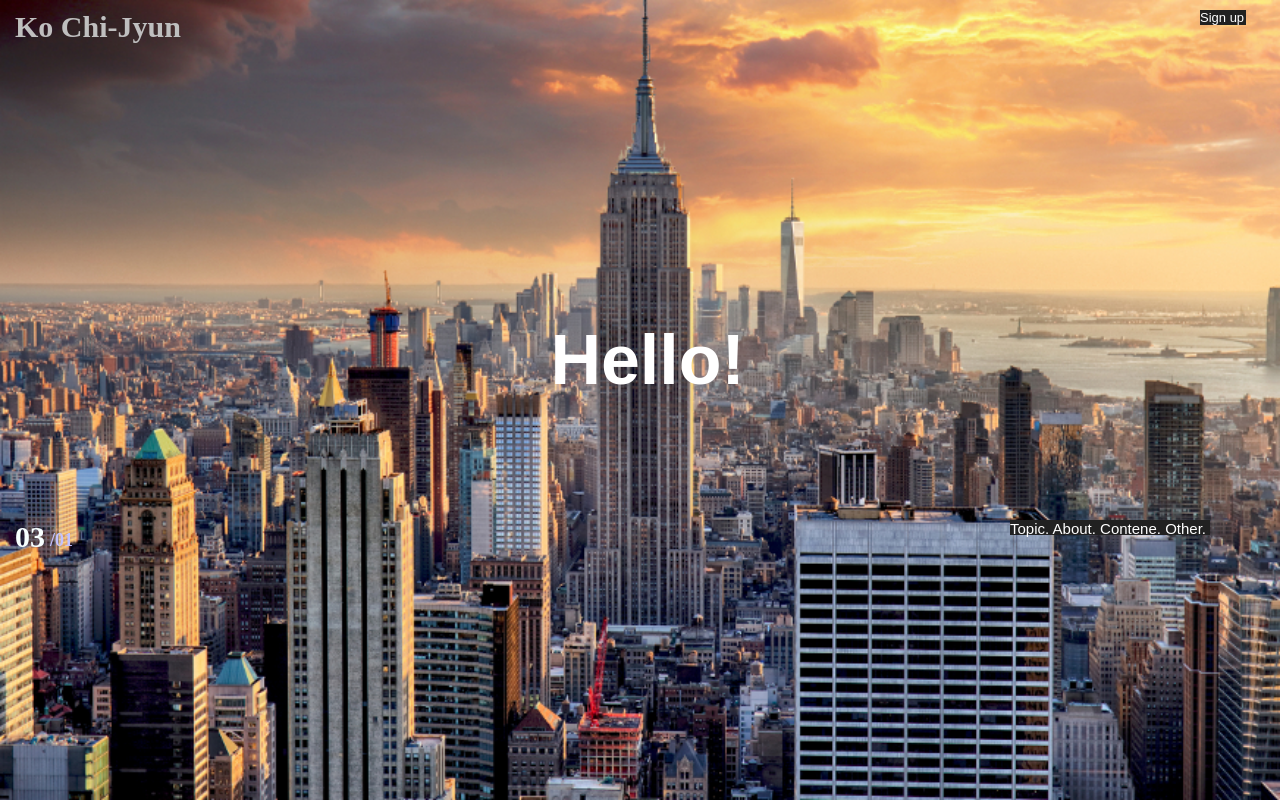
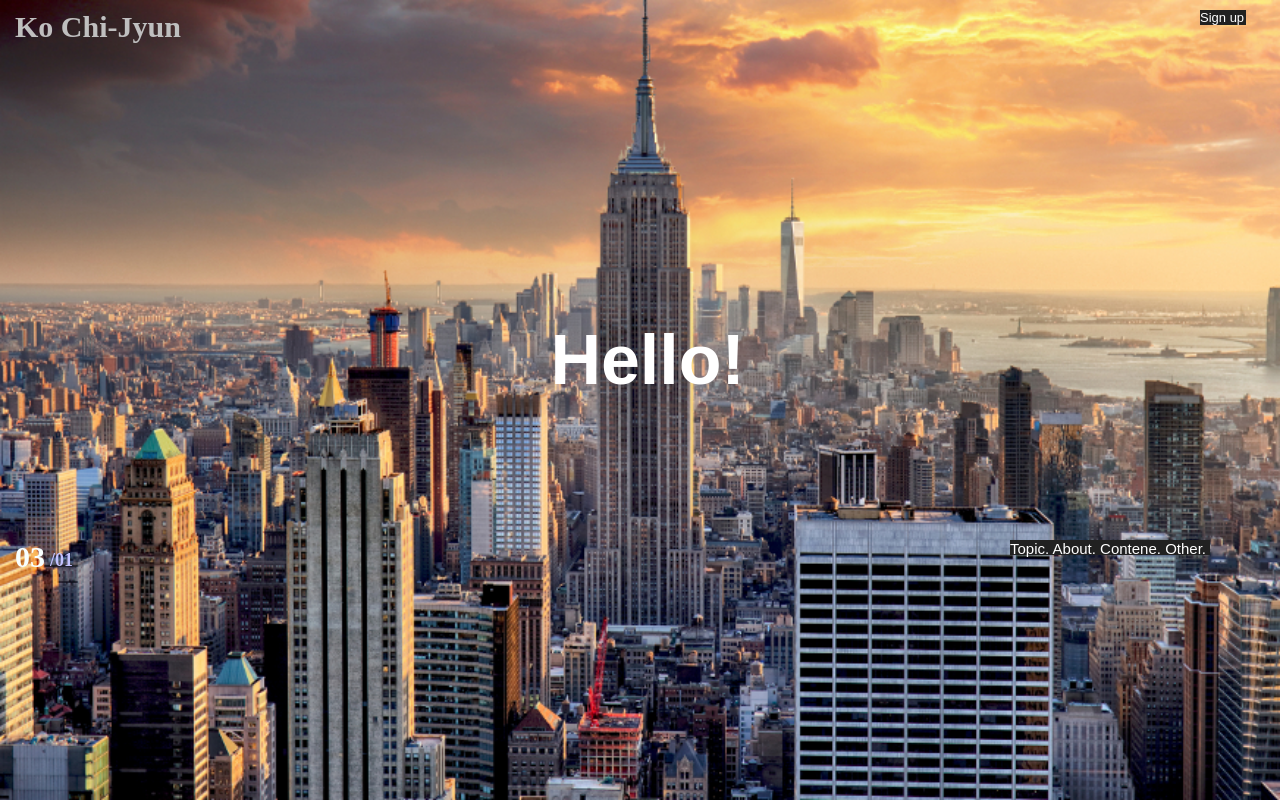
Before and after one commit to Ko0105/UIDD2019, a plain HTML site: page hw1/test.html in a window 1280 px wide. Drawn offline with Linux system fonts and the light colour scheme.

Commit message:
Update test.html

```diff
--- a/hw1/test.html
+++ b/hw1/test.html
@@ -31,13 +31,13 @@
        color:#FFFFFF;
      }
      #date1{
-       position:absolute;top:520px;left:15px;
+       position:absolute;top:540px;left:15px;
        font-size:30px;
        font-weight:bold;
        color:#F8FFFF;
      }
      #date2{
-       position:absolute;top:530px;left:50px;
+       position:absolute;top:550px;left:50px;
        font-size:18px;
        font-weight:bold;
        color:#C2C2FF;
@@ -53,7 +53,7 @@
       width:200px;
       height:15px;
       background:#212121;
-      position:absolute;top:520px;left:1010px;
+      position:absolute;top:540px;left:1010px;
       color:#FFFFFF;
       font-size:15px;
       font-family:sans-serif;
```
